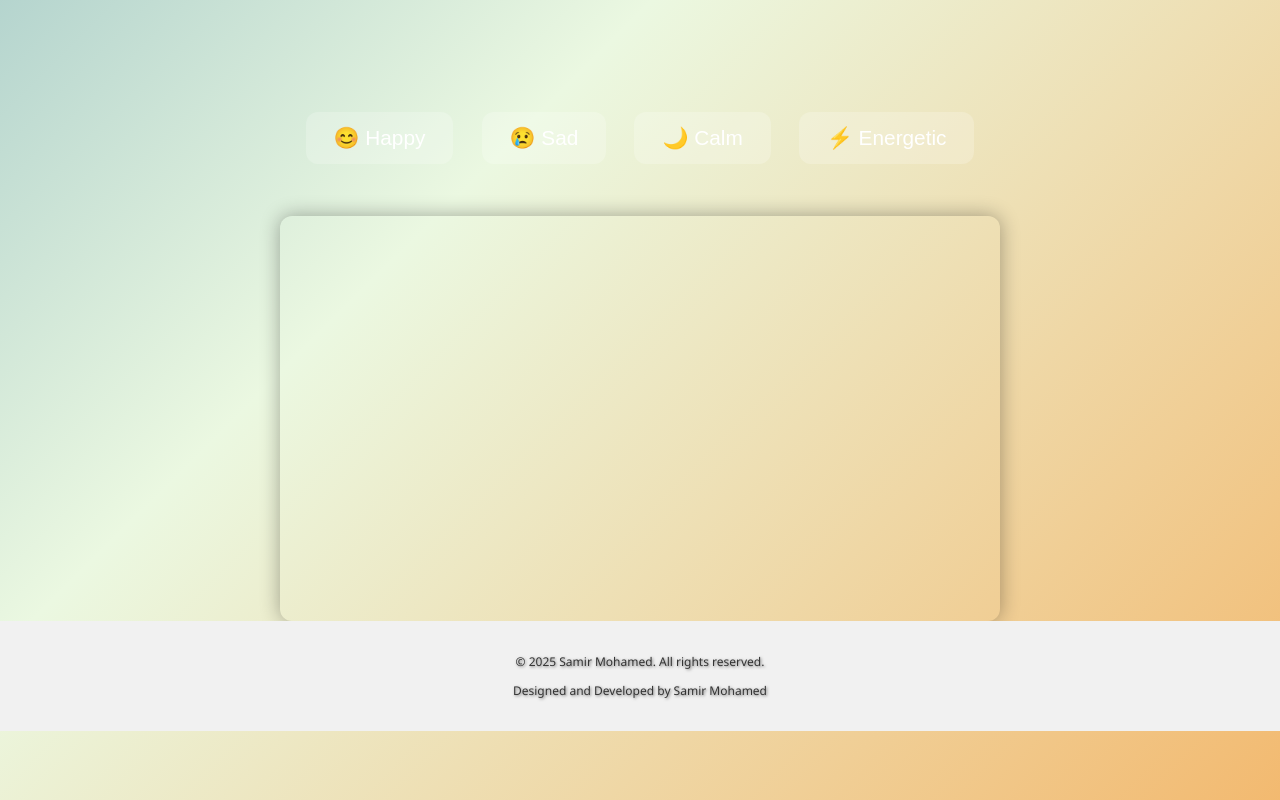
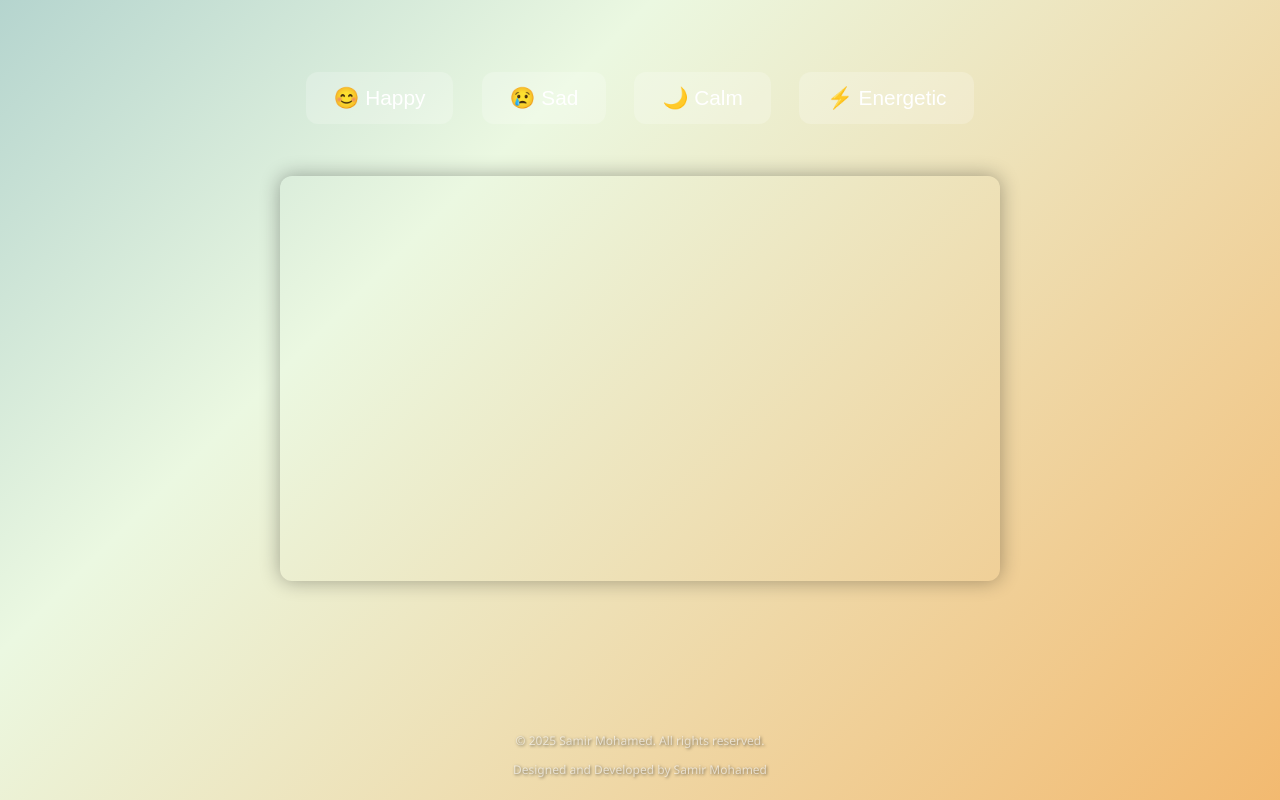
Before and after one commit to SamirMohamed7171/Music-mood, a plain HTML site: page index.html in a window 1280 px wide. Drawn offline with Linux system fonts and the light colour scheme.

Commit message:
Update index.html

```diff
--- a/index.html
+++ b/index.html
@@ -6,7 +6,8 @@
   <link rel="stylesheet" href="style.css">
 </head>
 <body>
-  <h1 id="welcome"> </h1>
+  <div class="wrapper">
+    <h1 id="welcome"></h1>
 
     <div id="mood-buttons">
       <button onclick="playMoodVideo('happy')">😊 Happy</button>
@@ -20,12 +21,13 @@
               allow="accelerometer; autoplay; clipboard-write; encrypted-media; gyroscope; picture-in-picture"
               allowfullscreen></iframe>
     </div>
-  <footer style="text-align:center; padding: 20px; background-color: #f1f1f1; color: #333;">
+  </div>
+
+  <footer>
     <p>&copy; 2025 Samir Mohamed. All rights reserved.</p>
     <p>Designed and Developed by Samir Mohamed</p>
   </footer>
 
-
   <script src="script.js"></script>
 </body>
 </html>
```
Lines whose indentation alone changed are shown as unchanged.
